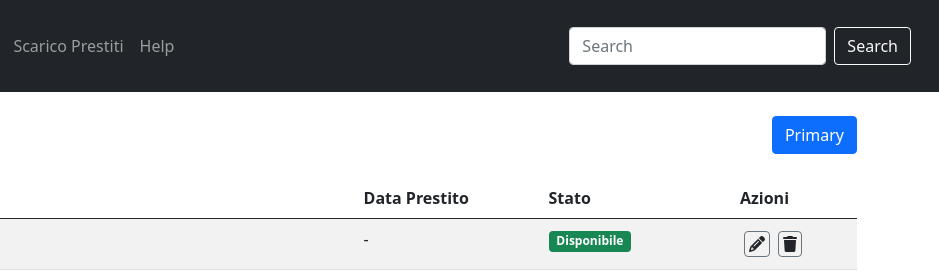
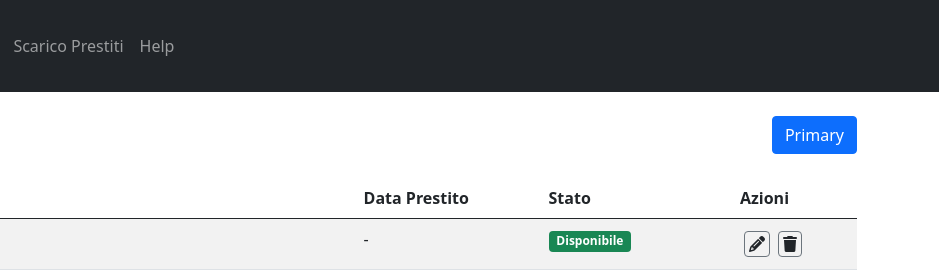
Before and after one commit to teobadini/html-css-bootstrap-dashboard, a plain HTML site: page index.html in a window 1280 px wide. Shown: the top 275 px of the page, 341-1280 px from the left. Drawn offline with nearby package versions, Linux system fonts and the light colour scheme.

Commit message:
feat: removed seach in navbar

```diff
--- a/index.html
+++ b/index.html
@@ -39,10 +39,6 @@
             <a class="nav-link" href="#">Help</a>
           </li>
         </ul>
-        <form class="d-flex">
-          <input class="form-control me-2 rounded" type="search" placeholder="Search" aria-label="Search">
-          <button class="btn btn-outline-success rounded btn-outline-light" type="submit">Search</button>
-        </form>
       </div>
     </div>
   </nav>
```
